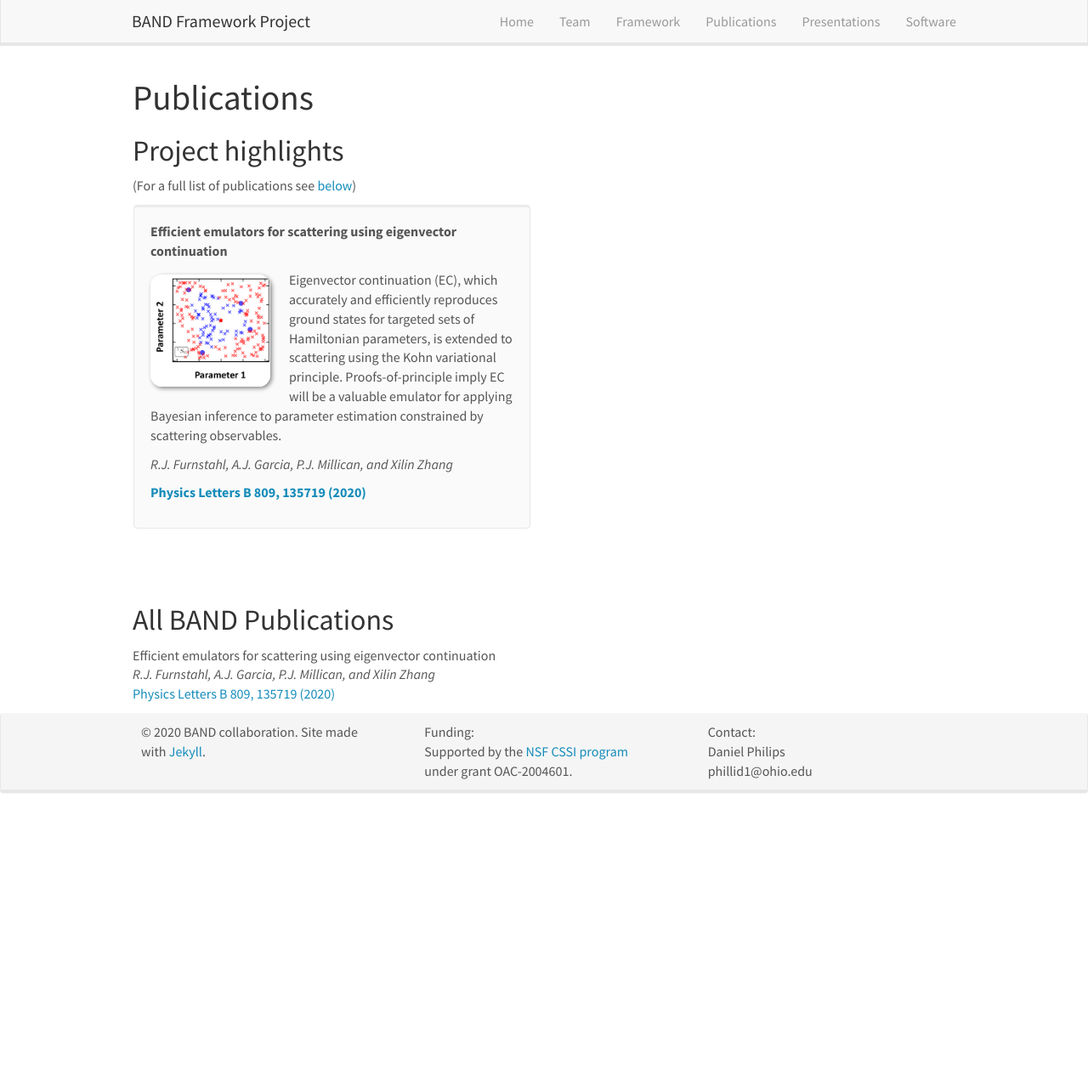
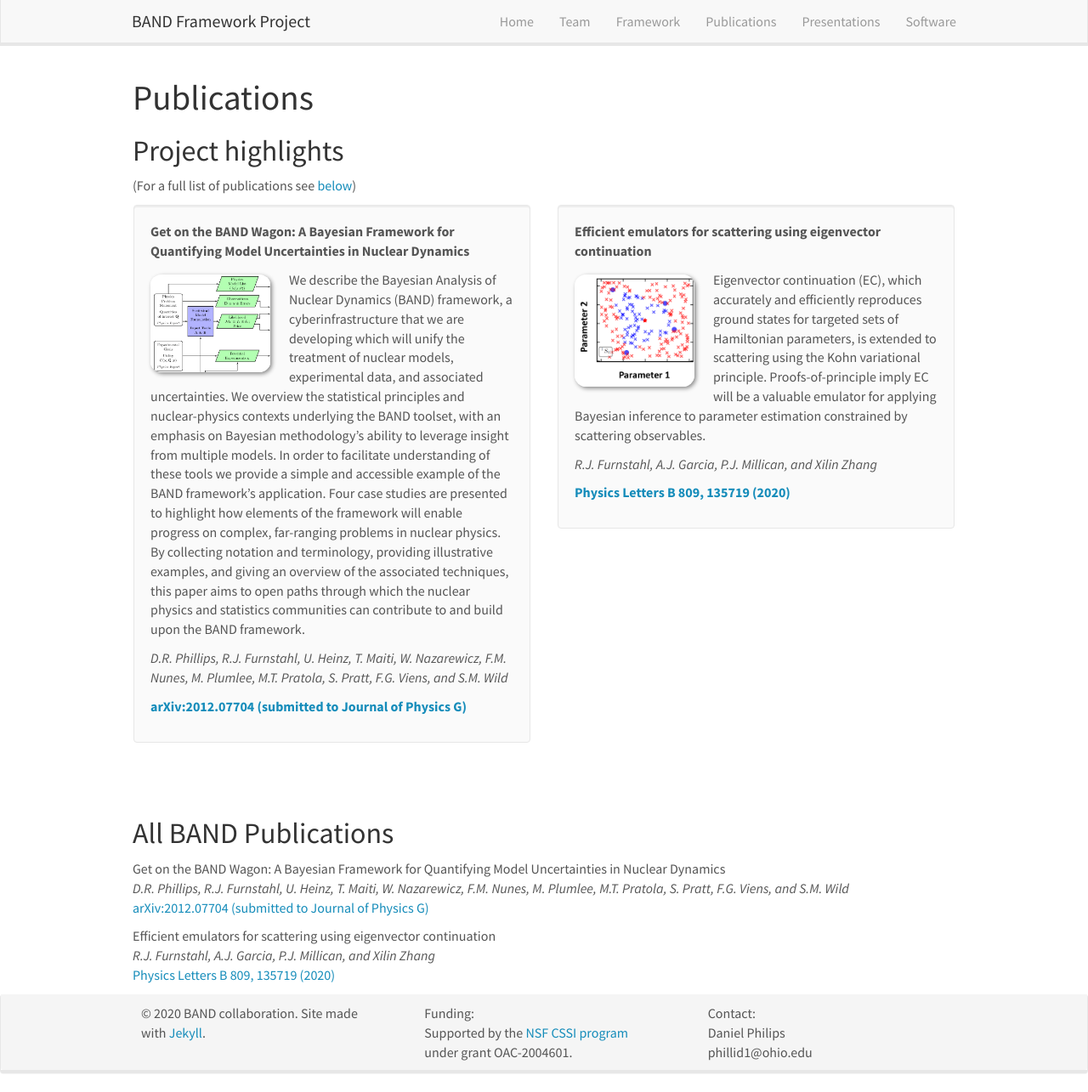
Before and after one commit to bandframework/bandframework.github.io, a Jekyll site: the page built from _pages/publications.md, in a window 1280 px wide and 1285 px high. Shown: the whole window at 85% size. Built offline with Jekyll 4.4.1, drawn with Linux system fonts in a browser that asks for light colours; nearby versions of some CDN libraries.

```diff
--- a/_data/publist.yml
+++ b/_data/publist.yml
@@ -1,3 +1,22 @@
+- title: "Get on the BAND Wagon: A Bayesian Framework for Quantifying Model Uncertainties in Nuclear Dynamics"
+  image: flowchart_tikz_paper_truncated.png
+  description: >
+    We describe the Bayesian Analysis of Nuclear Dynamics (BAND) framework,
+    a cyberinfrastructure that we are developing which will unify the treatment of nuclear models,
+    experimental data, and associated uncertainties.
+    We overview the statistical principles and nuclear-physics contexts underlying the BAND toolset,
+    with an emphasis on Bayesian methodology's ability to leverage insight from multiple models.
+    In order to facilitate understanding of these tools we provide a simple and accessible example of the BAND framework's application.
+    Four case studies are presented to highlight how elements of the framework will enable progress on complex, far-ranging problems in nuclear physics.
+    By collecting notation and terminology, providing illustrative examples, and giving an overview of the associated techniques,
+    this paper aims to open paths through which the nuclear physics and statistics communities can contribute to and build upon the BAND framework.
+  authors: D.R. Phillips, R.J. Furnstahl, U. Heinz, T. Maiti, W. Nazarewicz, F.M. Nunes, M. Plumlee, M.T. Pratola, S. Pratt, F.G. Viens, and S.M. Wild
+  link:
+    url: https://arxiv.org/abs/2012.07704
+    display:  arXiv:2012.07704 (submitted to Journal of Physics G)
+  highlight: 1
+  news2:
+
 - title: "Efficient emulators for scattering using eigenvector continuation"
   image: EC_parameters.png
   description: >
```
Also changed, not shown: _pages/home.md (+4 -0 lines), images/pubpic/flowchart_tikz_paper.png (added), images/pubpic/flowchart_tikz_paper_truncated.png (added).
